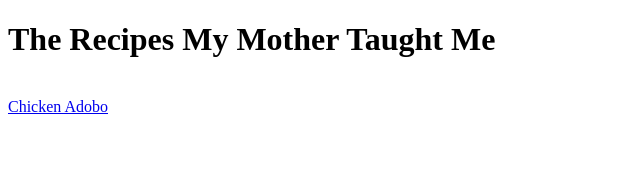
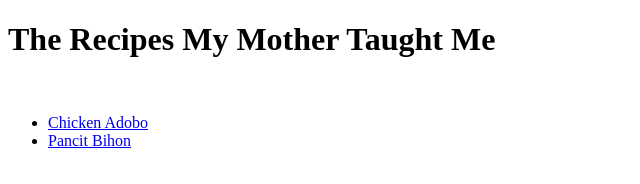
Before and after one commit to cutetofuu/odin-recipes, a plain HTML site: page index.html in a window 1280 px wide. Shown: the whole page, without its empty margins (0-640 px from the left). Drawn offline with Linux system fonts and the light colour scheme.

Commit message:
Add new page for pancit.html

```diff
--- a/index.html
+++ b/index.html
@@ -7,6 +7,9 @@
 
     <body>
         <h1>The Recipes My Mother Taught Me</h1><br>
-        <a href="./recipes/adobo.html">Chicken Adobo</a>
+        <ul>
+            <li><a href="./recipes/adobo.html">Chicken Adobo</a></li>
+            <li><a href="./recipes/pancit.html">Pancit Bihon</a></li>
+        </ul>
     </body>
 </html>
```
Also changed, not shown: recipes/pancit.html (added).
